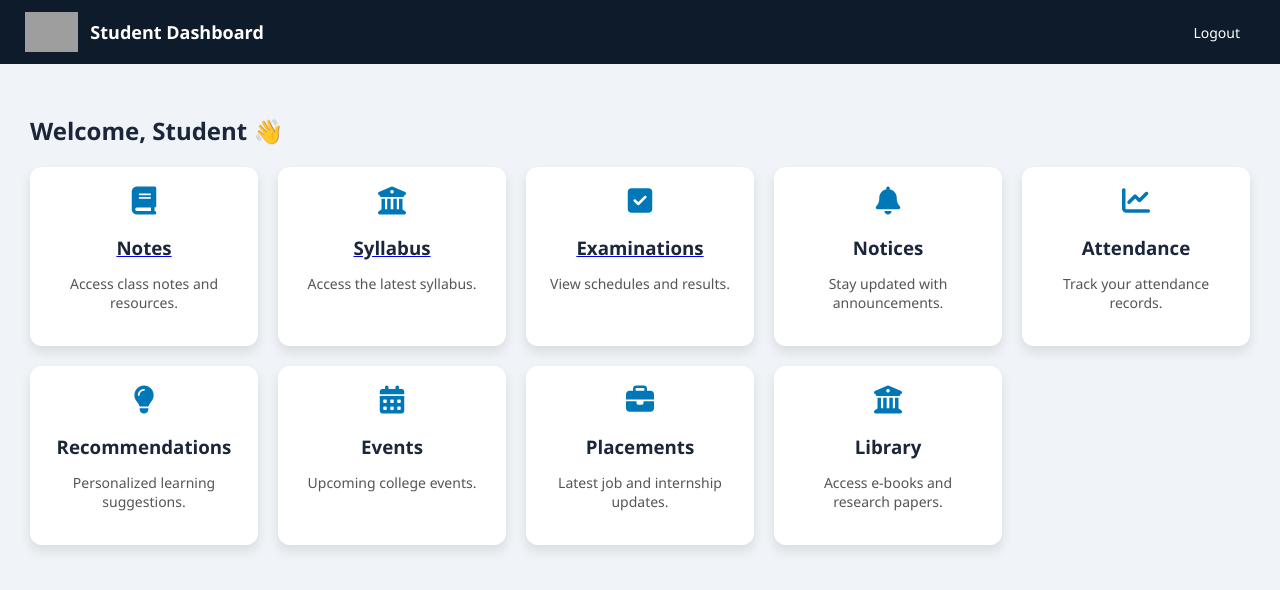
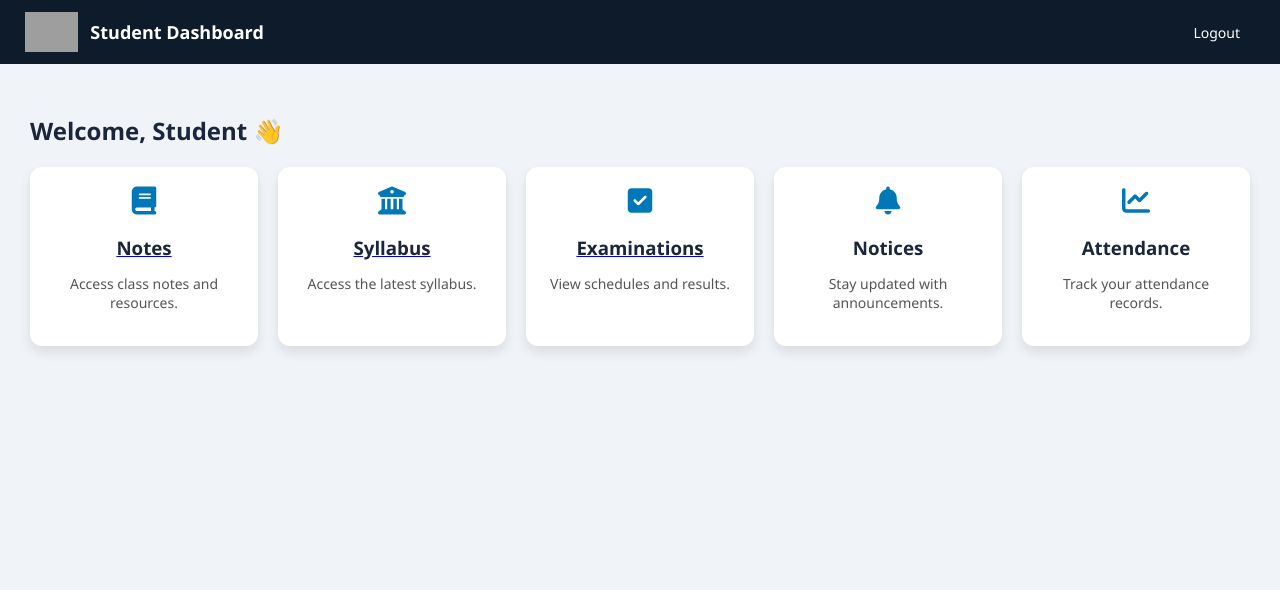
Before and after one commit to Mayur8686/aiml-faculty-portal, a website: page dashstudent.html in a window 1280 px wide. Drawn offline with Linux system fonts and the light colour scheme; grey boxes are pictures that could not be loaded.

Commit message:
Remove card sections from dashstudent.html
Removed multiple card sections related to recommendations, events, placements, and library access.

```diff
--- a/dashstudent.html
+++ b/dashstudent.html
@@ -69,29 +69,7 @@
 </div>
 
 
-      <div class="card">
-        <i class="fas fa-lightbulb"></i>
-        <h3>Recommendations</h3>
-        <p>Personalized learning suggestions.</p>
-      </div>
 
-      <div class="card">
-        <i class="fas fa-calendar-alt"></i>
-        <h3>Events</h3>
-        <p>Upcoming college events.</p>
-      </div>
-
-      <div class="card">
-        <i class="fas fa-briefcase"></i>
-        <h3>Placements</h3>
-        <p>Latest job and internship updates.</p>
-      </div>
-
-      <div class="card">
-        <i class="fas fa-university"></i>
-        <h3>Library</h3>
-        <p>Access e-books and research papers.</p>
-      </div>
     </div>
   </div>
   <script>
```
